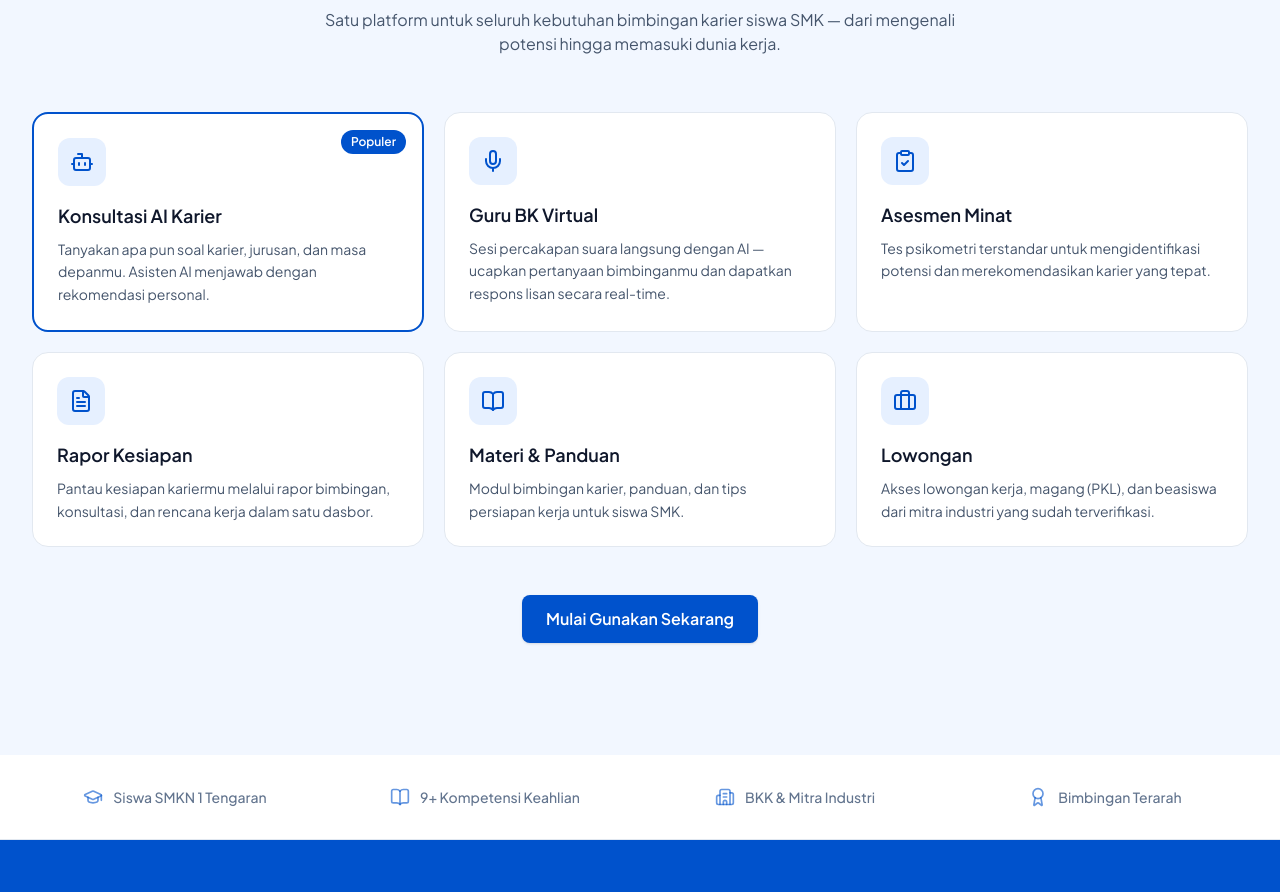
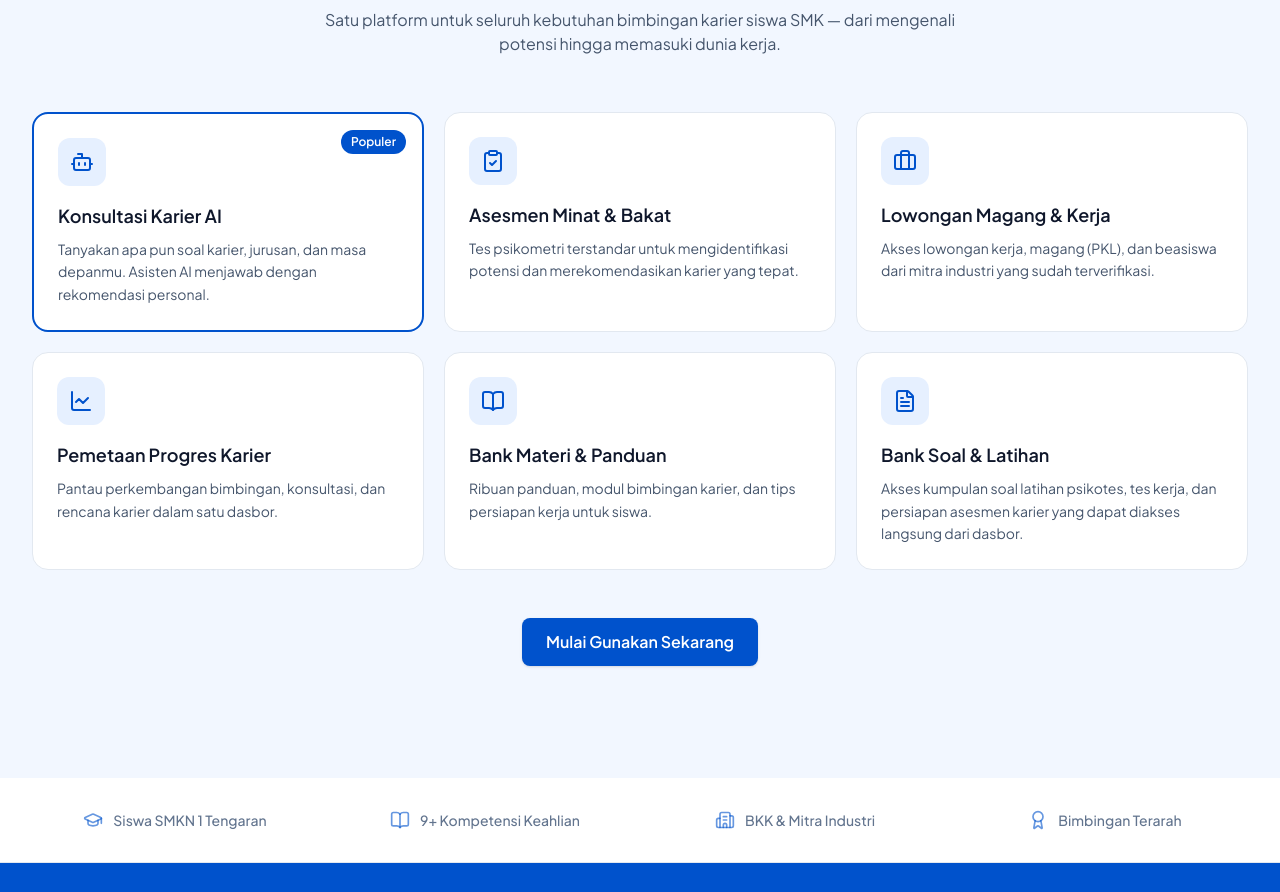
Before and after one commit to Depingg/xsata_career, a Next.js app: page / in a window 1280 px wide. Shown: the part 888-1780 px from the top of the page. Built offline with nearby package versions, Linux system fonts and the light colour scheme.

Commit message:
Revert "update"
This reverts commit 710835414de97792f0c7bfb0653e653b23ead804.

```diff
--- a/src/app/siswa/voice/page.tsx
+++ b/src/app/siswa/voice/page.tsx
@@ -159,7 +159,7 @@ export default function VoiceConsultationPage() {
   return (
     <DashboardShell role="siswa">
       <PageHeader
-        title="Guru BK Virtual"
+        title="AI Voice Konsultasi"
         description="Sesi percakapan suara secara langsung dengan AI Karier — ucapkan pertanyaanmu, AI akan merespons lisan."
       />
 
--- a/src/components/DashboardShell.tsx
+++ b/src/components/DashboardShell.tsx
@@ -35,7 +35,7 @@ interface NavItem {
 const siswaNav: NavItem[] = [
   { label: "Dasbor", href: "/siswa", icon: LayoutDashboard },
   { label: "Konsultasi AI Karier", href: "/siswa/konsultasi", icon: Bot },
-  { label: "Guru BK Virtual", href: "/siswa/voice", icon: Mic },
+  { label: "AI Voice Konsultasi", href: "/siswa/voice", icon: Mic },
   { label: "Asesmen Minat", href: "/siswa/asesmen", icon: ClipboardCheck },
   { label: "Rapor Kesiapan", href: "/siswa/rapor", icon: FileText },
   { label: "Materi & Panduan", href: "/siswa/materi", icon: Book },
--- a/src/components/landing/Services.tsx
+++ b/src/components/landing/Services.tsx
@@ -1,4 +1,4 @@
-import { Bot, Mic, ClipboardCheck, FileText, BookOpen, Briefcase } from "lucide-react";
+import { Bot, ClipboardCheck, Briefcase, LineChart, BookOpen, FileText } from "lucide-react";
 import Link from "next/link";
 import { Container } from "../ui/Container";
 import { SectionHeading } from "../ui/SectionHeading";
@@ -7,46 +7,41 @@ import { LinkButton } from "../ui/Button";
 const services = [
   {
     icon: Bot,
-    title: "Konsultasi AI Karier",
+    title: "Konsultasi Karier AI",
     desc: "Tanyakan apa pun soal karier, jurusan, dan masa depanmu. Asisten AI menjawab dengan rekomendasi personal.",
     tag: "Populer",
     highlighted: true,
-    href: "/siswa/konsultasi",
-  },
-  {
-    icon: Mic,
-    title: "Guru BK Virtual",
-    desc: "Sesi percakapan suara langsung dengan AI — ucapkan pertanyaan bimbinganmu dan dapatkan respons lisan secara real-time.",
-    tag: "Terbaru",
-    href: "/siswa/voice",
   },
   {
     icon: ClipboardCheck,
-    title: "Asesmen Minat",
+    title: "Asesmen Minat & Bakat",
     desc: "Tes psikometri terstandar untuk mengidentifikasi potensi dan merekomendasikan karier yang tepat.",
     tag: "Terstandar",
-    href: "/siswa/asesmen",
+  },
+  {
+    icon: Briefcase,
+    title: "Lowongan Magang & Kerja",
+    desc: "Akses lowongan kerja, magang (PKL), dan beasiswa dari mitra industri yang sudah terverifikasi.",
+    tag: "Terbaru",
+  },
+  {
+    icon: LineChart,
+    title: "Pemetaan Progres Karier",
+    desc: "Pantau perkembangan bimbingan, konsultasi, dan rencana karier dalam satu dasbor.",
+    tag: "Terintegrasi",
+  },
+  {
+    icon: BookOpen,
+    title: "Bank Materi & Panduan",
+    desc: "Ribuan panduan, modul bimbingan karier, dan tips persiapan kerja untuk siswa.",
+    tag: "Lengkap",
   },
   {
     icon: FileText,
-    title: "Rapor Kesiapan",
-    desc: "Pantau kesiapan kariermu melalui rapor bimbingan, konsultasi, dan rencana kerja dalam satu dasbor.",
-    tag: "Terintegrasi",
-    href: "/siswa/rapor",
-  },
-  {
-    icon: BookOpen,
-    title: "Materi & Panduan",
-    desc: "Modul bimbingan karier, panduan, dan tips persiapan kerja untuk siswa SMK.",
+    title: "Bank Soal & Latihan",
+    desc: "Akses kumpulan soal latihan psikotes, tes kerja, dan persiapan asesmen karier yang dapat diakses langsung dari dasbor.",
     tag: "Lengkap",
-    href: "/siswa/materi",
-  },
-  {
-    icon: Briefcase,
-    title: "Lowongan",
-    desc: "Akses lowongan kerja, magang (PKL), dan beasiswa dari mitra industri yang sudah terverifikasi.",
-    tag: "Terbaru",
-    href: "/siswa/lowongan",
+    href: "/siswa/asesmen",
   },
 ];
 
```
